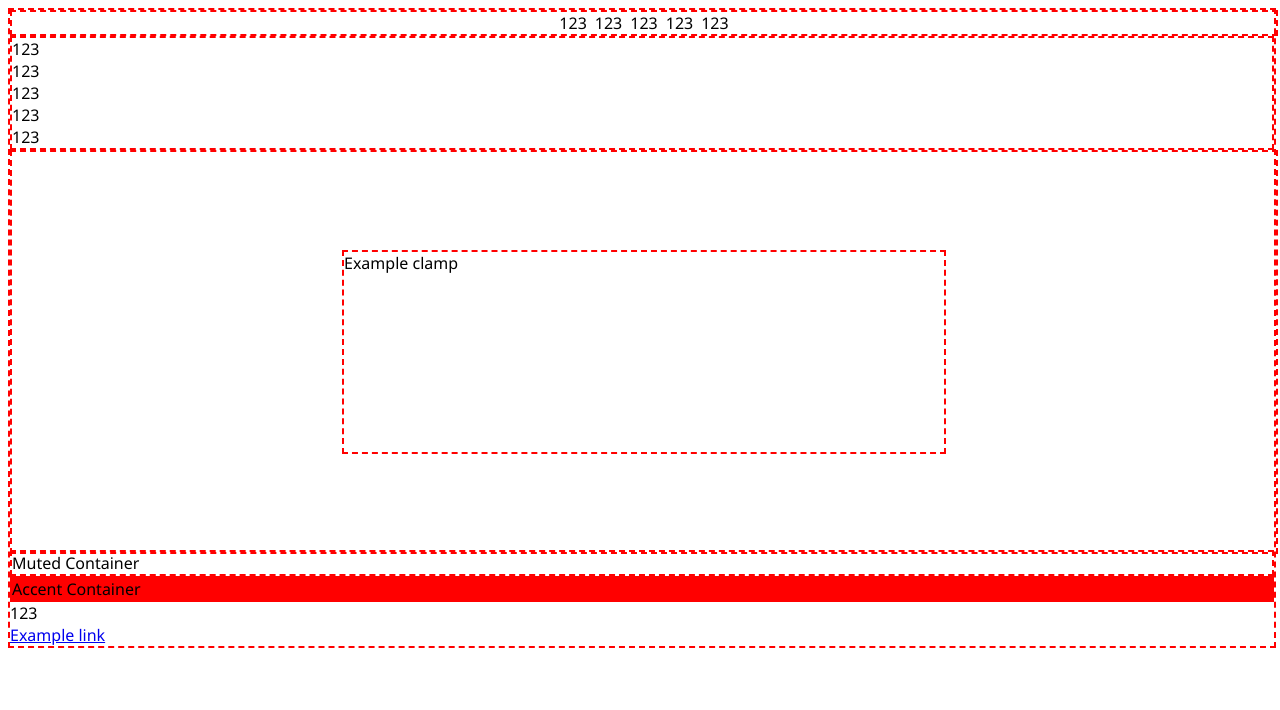
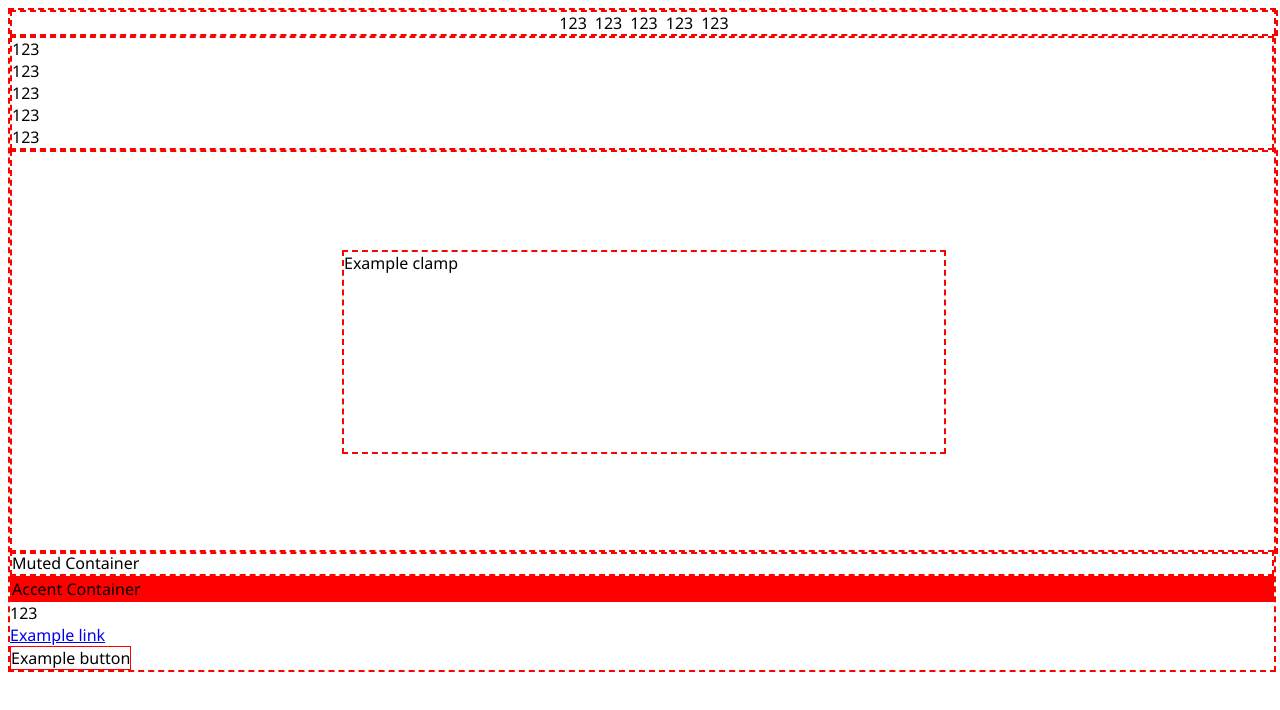
Before and after one commit to HyperboreaHQ/hyperbloomui, a Vue app: page / in a window 1280 px wide. Shown: the top 710 px of the page. Built offline with nearby package versions, Linux system fonts and the light colour scheme.

Commit message:
feat: added `Button`

```diff
--- a/preview/PreviewApp.vue
+++ b/preview/PreviewApp.vue
@@ -8,7 +8,10 @@
         AccentContainer,
 
         Text,
-        Link
+        Link,
+        TextBox,
+        LinkBox,
+        Button
     } from '../src/index';
 </script>
 
@@ -47,5 +50,7 @@
         <Text>123</Text>
 
         <Link @click="console.log(123)">Example link</Link>
+
+        <Button @click="console.log(123)">Example button</Button>
     </App>
 </template>
--- /dev/null
+++ b/src/components/Button.vue
@@ -0,0 +1,36 @@
+<script setup>
+    import { defineProps } from 'vue';
+    import state from '../state';
+
+    const props = defineProps({
+        margin: String,
+        padding: String
+    });
+
+    const emit = defineEmits([
+        'click'
+    ]);
+</script>
+
+<style lang="sass">
+    .hyperbloomui--button
+        display: inline-block
+        cursor: pointer
+        text-align: center
+        text-decoration: none
+        user-select: none
+</style>
+
+<template>
+    <div
+        aria-component-id="button"
+        :style="`
+            margin: ${props.margin ?? '0px'};
+            padding: ${props.padding ?? '0px'};
+        `"
+        :class="`hyperbloomui--button hyperbloomui--${state.hyperbloomui.theme.name}--button`"
+        @click="$emit('click')"
+    >
+        <slot />
+    </div>
+</template>
--- a/src/components/index.ts
+++ b/src/components/index.ts
@@ -1,9 +1,13 @@
 import Text from './Text.vue';
 import Link from './Link.vue';
 import TextBox from './TextBox.vue';
+import LinkBox from './LinkBox.vue';
+import Button from './Button.vue';
 
 export {
     Text,
     Link,
-    TextBox
+    TextBox,
+    LinkBox,
+    Button
 };
--- a/src/themes/debug-theme/components.sass
+++ b/src/themes/debug-theme/components.sass
@@ -22,3 +22,11 @@
 .hyperbloomui--debug-theme--link-box:hover
     background-color: var(--hyperbloomui--colors--accent)
     transition-duration: 1s
+
+// Button
+.hyperbloomui--debug-theme--button
+    border: 1px solid var(--hyperbloomui--colors--accent)
+
+    &:hover
+        background-color: var(--hyperbloomui--colors--accent)
+        transition-duration: 1s
```
